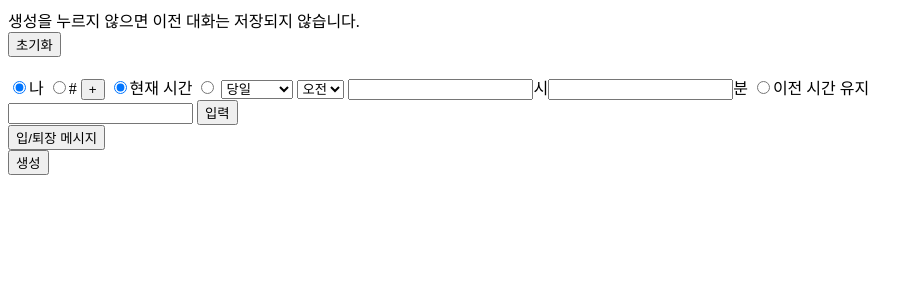
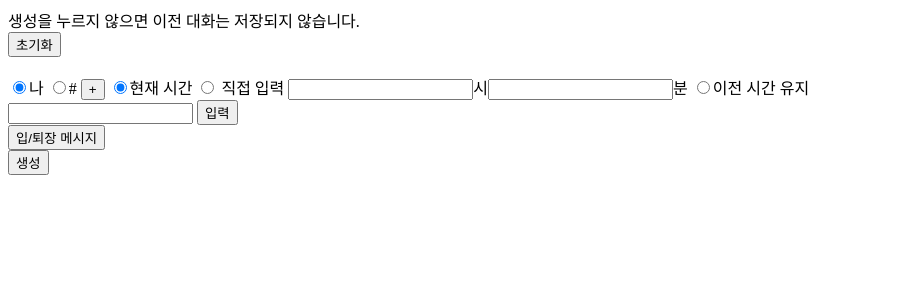
Before and after one commit to M1nsong-Kim/practice-msg, a Spring Boot app: page /generator/talk in a window 1280 px wide. Shown: the top 300 px of the page, without its empty margins (0-923 px from the left). Run offline with Spring Boot 4, Linux system fonts and the light colour scheme.

Commit message:
INSERT: talk (추후 time 설정)

```diff
--- a/src/main/resources/static/common/common.js
+++ b/src/main/resources/static/common/common.js
@@ -12,6 +12,10 @@ function pressEnter(e){
     }
 }
 
+function differentTime(){
+
+}
+
 // 입력한 메시지 창 화면에 띄우기)
 function msgOnTalk(){
 	var msg = {
@@ -22,7 +26,7 @@ function msgOnTalk(){
 
 	msg.speaker = $(":input:radio[name=speaker]:checked").val();
 	msg.content = $('#content').val();	// msg.contect를 말풍선으로 감싸기
-	var msgBox = 'msgBox';	 // 각 메시지 박스 이름(혹시 몰라 변수로 선언)
+	// var msgBox = 'msgBox';	 // 각 메시지 박스 이름(혹시 몰라 변수로 선언)
 
 	if(msg.content.trim() == ''){
 		alert('공백 입력 불가');
@@ -59,6 +63,26 @@ function msgOnTalk(){
 
 	// 다 하고 text창 비우기
 	$('#content').val('');
+
+	// DB 삽입
+	$.ajax({
+		url: '/insertChat'
+		, method: 'POST'
+		, async: true	// 비동기
+		, data: { category: 'talk'
+			, fromName: msg.speaker
+			// , toName:
+			, content: msg.content
+			, createDate: msg.time
+			// , createDate: msg.time 작성 시간으로
+		}
+		, success: function(data) {
+			// alert('success : ' + data);
+		}
+		, error: function(data){
+			alert('error : ' + data);
+		}
+	});
 }
 
 function msgOnGame(){
@@ -96,7 +120,7 @@ function msgOnGame(){
 	$('.container').append(code);
 	$('#content').val('');
 
-	// DB 삽입 (컬럼 정비 후 다시 작성 필요)
+	// DB 삽입
 	$.ajax({
 		url: '/insertChat'
 		, method: 'POST'
--- a/src/main/resources/templates/generator/talk.html
+++ b/src/main/resources/templates/generator/talk.html
@@ -30,22 +30,13 @@
 
 		<!-- 시간 -->
 		<input type="radio" checked>현재 시간
-		<input type="radio">
-		<select>
-			<option>당일</option>
-			<option>직접입력</option>
-			<!--  -->
-		</select>
-		<select>
-			<option>오전</option>
-			<option>오후</option>
-		</select>
+		<input type="radio" id="dfTime" onclick="differentTime()"> 직접 입력
 		<input type="number">시<input type="number">분
 		<input type="radio">이전 시간 유지
 	</div>
 
 	<div>
-		<input type="text" name="content" id="content" class="talk" onkeyup="pressEnter();">
+		<input type="text" name="content" id="content" class="talk" onkeyup="pressEnter(this);">
 		<button type="button" onclick="msgOnTalk();">입력</button>
 	</div>
 	<div>
```
